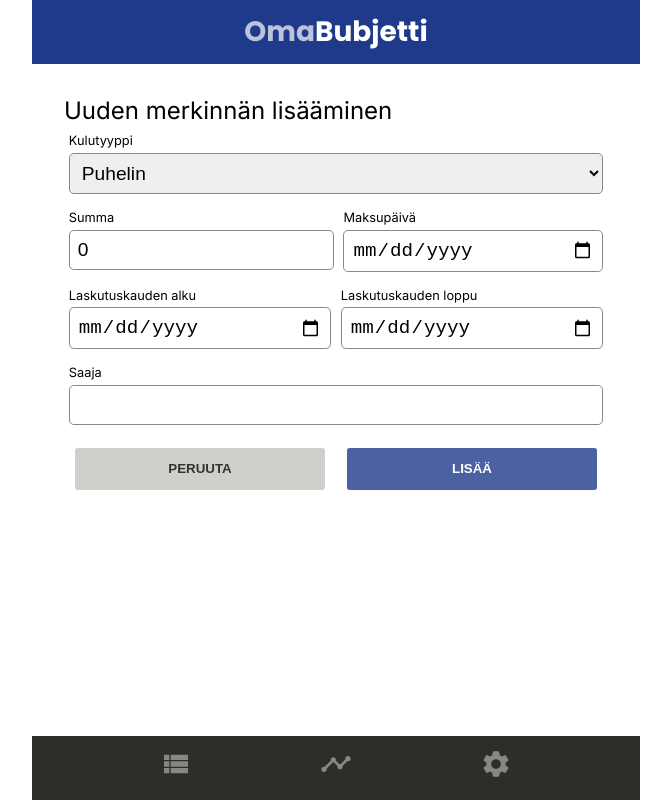
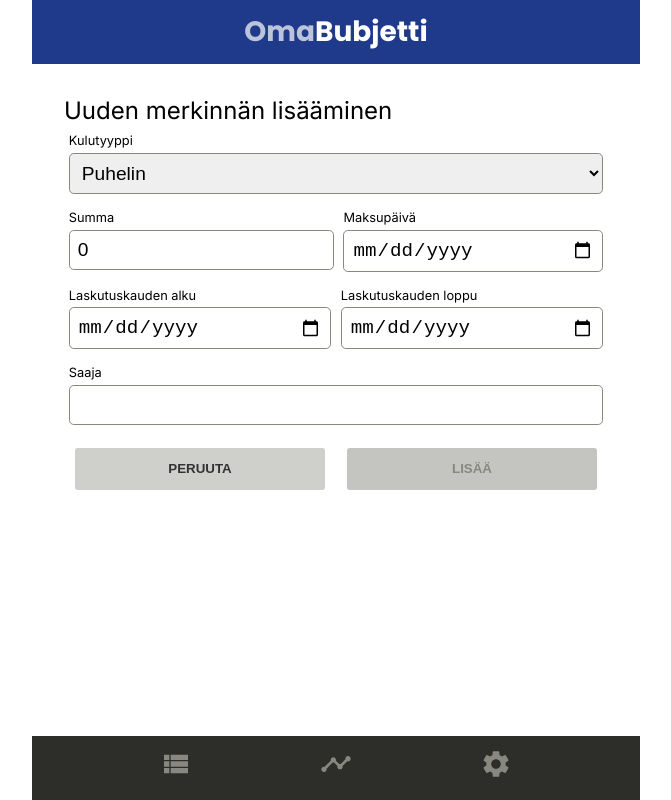
Before and after one commit to stmargariitaaa/OmaBudjetti, a React (Vite) app: page /add in a window 1280 px wide. Shown: the whole page, without its empty margins (304-975 px from the left). Built offline with nearby package versions, Linux system fonts and the light colour scheme.

Commit message:
lisää lomakkeelle pakollisten kenttien tarkistuksen

```diff
--- a/src/components/ItemForm/ItemForm.jsx
+++ b/src/components/ItemForm/ItemForm.jsx
@@ -86,7 +86,14 @@ function ItemForm(props) {
               <Button onClick={handleCancel}>PERUUTA</Button>
             </div>
             <div>
-              <Button primary type='submit'>{ props.formData ? "TALLENNA" : "LISÄÄ" }</Button>
+              <Button primary
+                      disabled={values.type &&
+                                values.amount &&
+                                values.paymentDate &&
+                                values.receiver ? "" : "disabled"}
+                      type='submit'>
+                { props.formData ? "TALLENNA" : "LISÄÄ" }
+              </Button>
             </div>
           </div>
         </div>
```
